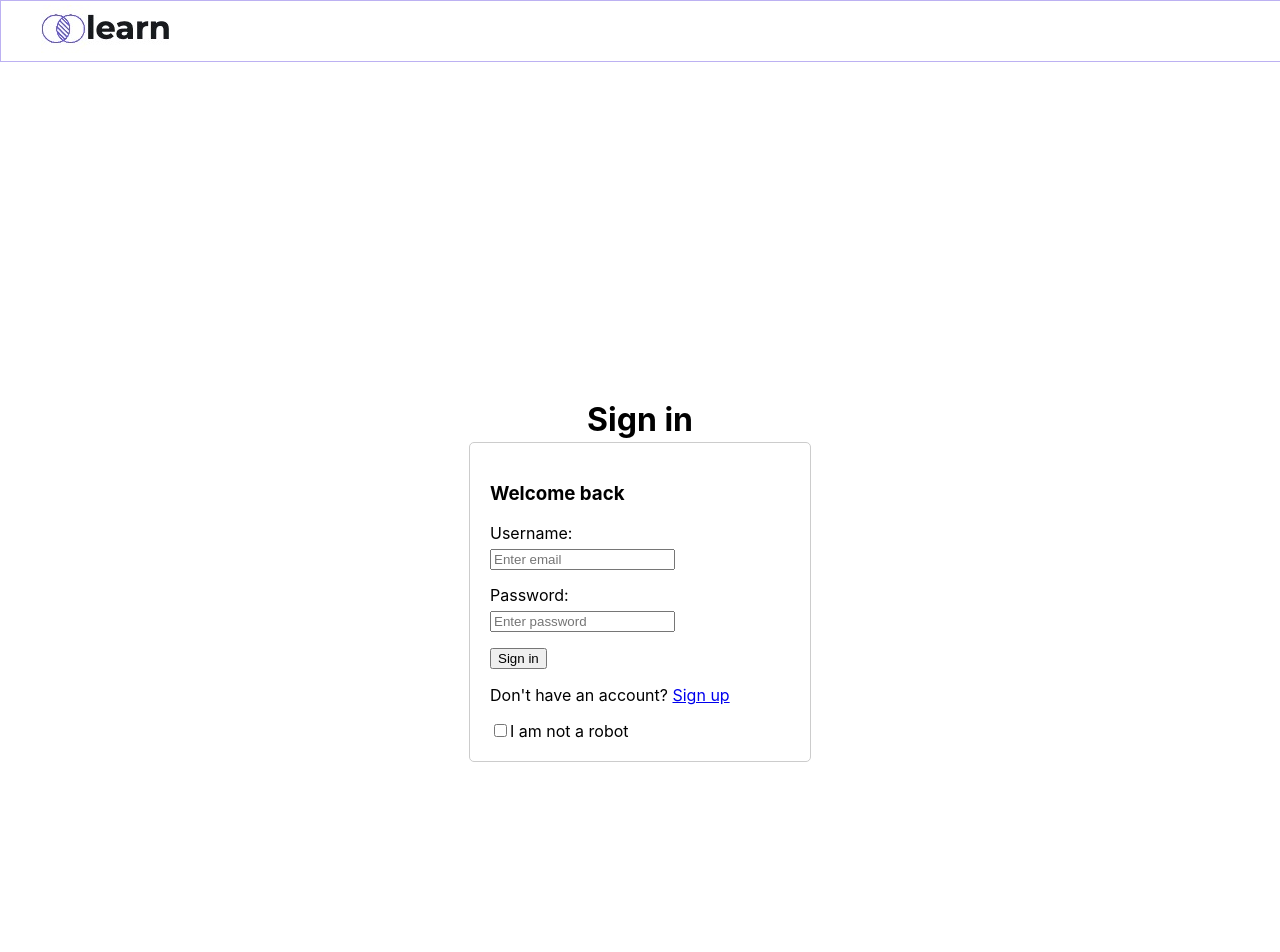
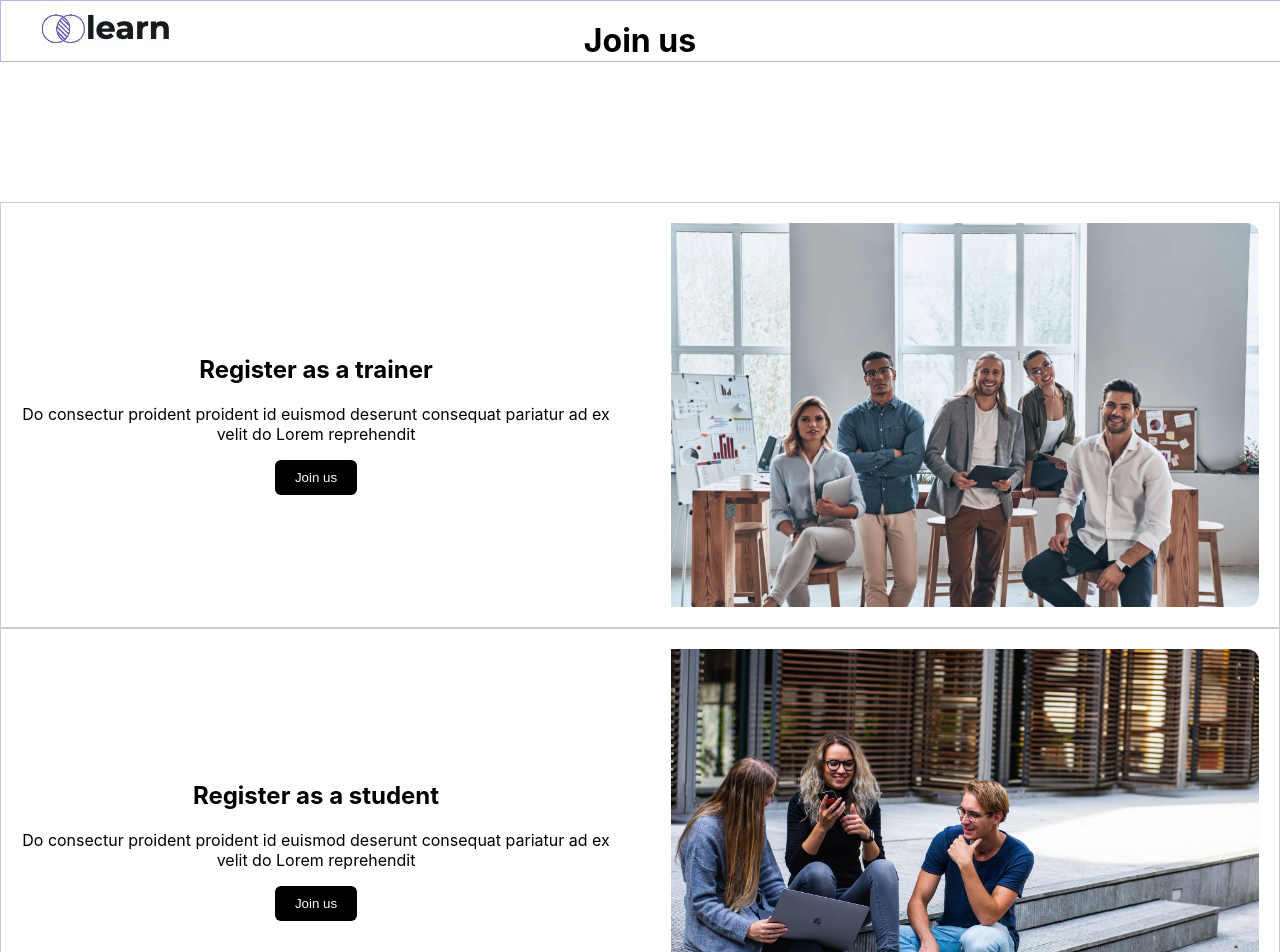
Before and after one commit to olehivoniuk/learn-app, a React (Create React App) app: page / in a window 1280 px wide. Shown: the top 952 px of the page. Built offline with nearby package versions, Linux system fonts and the light colour scheme.

Commit message:
added draft of Join Us page

```diff
--- a/src/App.js
+++ b/src/App.js
@@ -3,6 +3,9 @@ import Footer from './components/footer/footer';
 import Navigation from './components/navigation/navigation';
 import LoginForm from './components/loginForm/loginForm';
 import Home from './pages/homePage/home';
+import JoinUs from './pages/joinUs/joinUs';
+
+
 import './App.css'
 
 
@@ -10,7 +13,9 @@ function App() {
   return (
     <div className="App">
       <Navigation />
-      <LoginForm/>
+      {/* <LoginForm/> */}
+
+     <JoinUs />
       <Footer />
 
       {/* <Home/> */}
--- /dev/null
+++ b/src/pages/joinUs/index.js
@@ -0,0 +1 @@
+export * from './joinUs'
--- /dev/null
+++ b/src/pages/joinUs/joinUs.css
@@ -0,0 +1,22 @@
+.joinUs-container {
+    text-align: center;
+  }
+
+  .joinUs-heading {
+    margin-bottom: 20px;
+  }
+
+  .registration-container {
+    display: flex;
+    align-items: center;
+    border: 1px solid #ccc; /* Add border */
+    padding: 20px; /* Add padding for spacing */
+  }
+
+  .text-container {
+    margin-right: 20px;
+  }
+
+  .trainer-image {
+    max-width: 100%;
+  }
--- /dev/null
+++ b/src/pages/joinUs/joinUs.jsx
@@ -0,0 +1,36 @@
+import JoinUsButton from '../../components/joinUsButton/joinUsButton';
+
+import './joinUs.css'
+import Trainer from '../../images/Trainer.png'
+import Student from '../../images/Student.png'
+
+
+const JoinUs = () => {
+    return (
+      <div className="joinUs-container">
+        <h1 className='joinUs-heading'>Join us</h1>
+        <div className="registration-container">
+          {/* Trainer Registration */}
+          <div className="text-container">
+            <h2>Register as a trainer</h2>
+            <p>Do consectur proident proident id euismod deserunt consequat pariatur ad ex velit do Lorem reprehendit</p>
+            <JoinUsButton />
+          </div>
+          <img src={Trainer} alt="Trainer" className="trainer-image" />
+        </div>
+
+        {/* Student Registration */}
+        <div className="registration-container">
+
+          <div className="text-container">
+            <h2>Register as a student</h2>
+            <p>Do consectur proident proident id euismod deserunt consequat pariatur ad ex velit do Lorem reprehendit</p>
+            <JoinUsButton />
+          </div>
+          <img src={Student} alt="Student" className="student-image" />
+        </div>
+      </div>
+    );
+  }
+
+  export default JoinUs;
```
Also changed, not shown: src/images/Student.png (added), src/images/Trainer.png (added).
